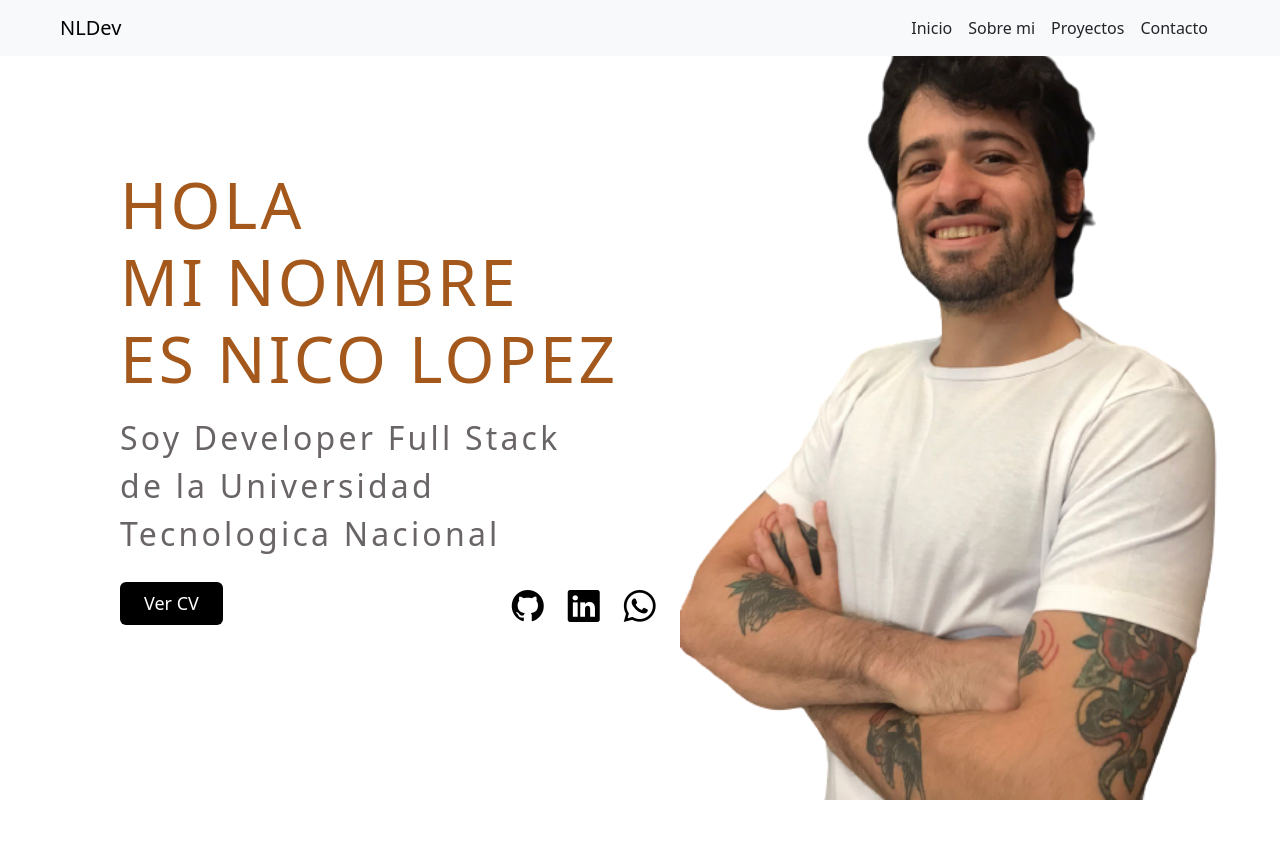
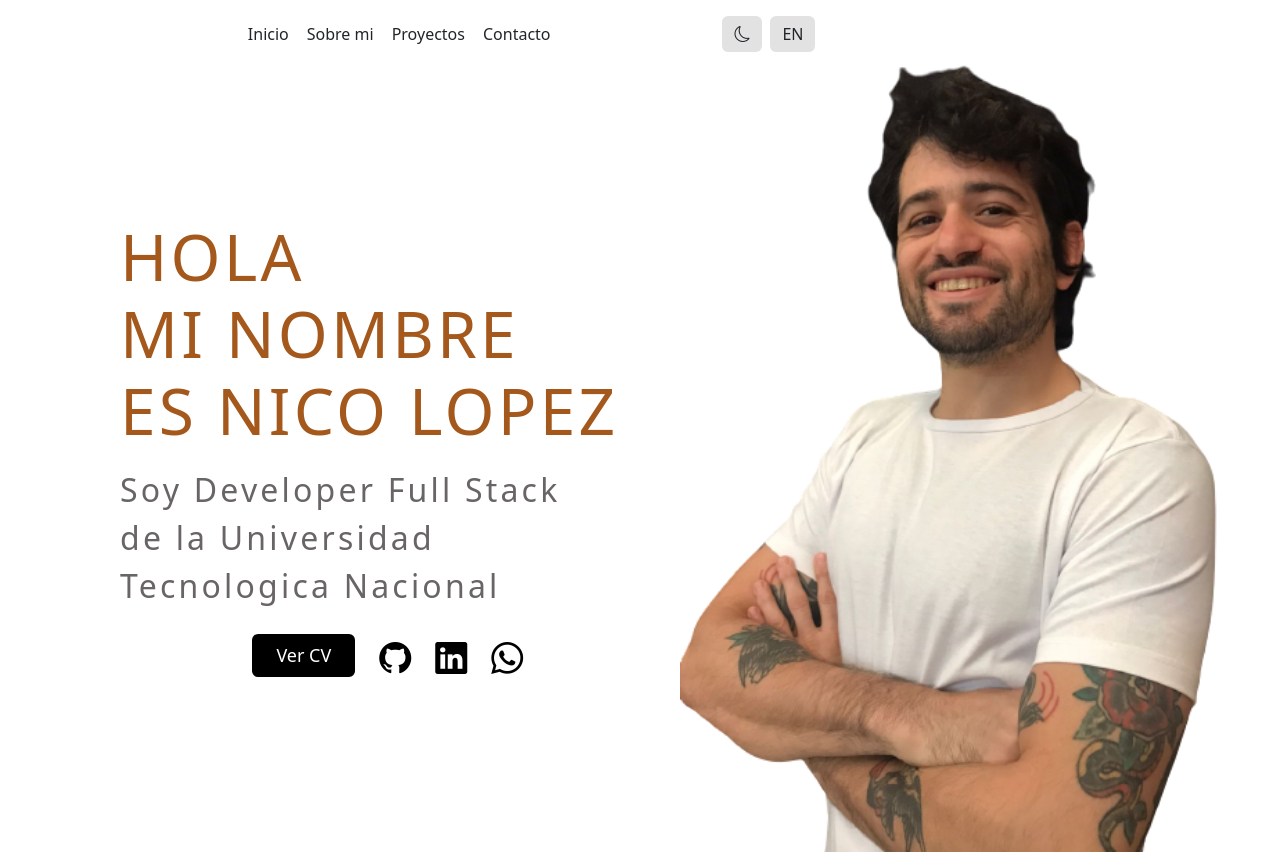
Before and after one commit to NicoLopezBjj/portfolio2.0, a React (Vite) app: page / in a window 1280 px wide. Shown: the top 854 px of the page. Built offline with nearby package versions, Linux system fonts and the light colour scheme.

Commit message:
changes in header

```diff
--- a/src/App.css
+++ b/src/App.css
@@ -0,0 +1,3 @@
+*{
+    margin: 0 auto;
+}
--- a/src/Components/Header/Header.css
+++ b/src/Components/Header/Header.css
@@ -1,16 +1,13 @@
-.menu-flex{
-    display: flex;
-    justify-content: space-between;
+nav{
+    margin: 0 auto;
+    width: 80%;
 }
 
 .nav-link {
     text-decoration: none;
-    padding:0.1 0.5;
+    padding:1px 1px;
 }
 
-nav{
-    background-color: #A4581B !important;
-}
 
 
 .nav-link:hover {
@@ -42,3 +39,13 @@ nav{
     text-align: center;
     white-space: nowrap;
 }
+
+.btnChange{
+    border: none;
+    background-color: #e2e2e2;
+}
+
+.btnChange:hover{
+    background-color: #000000;
+    color: white;
+}
--- a/src/Components/Header/Header.jsx
+++ b/src/Components/Header/Header.jsx
@@ -14,26 +14,49 @@ const Header = () => {
     }
 
     return(
-    <nav className="navbar navbar-expand-lg bg-body-tertiary fixed-top">
-        <div className="container-fluid ">
-            <a className="navbar-brand mx-md-5 me-1">NLDev</a>
+        <nav className=' navbar-expand-lg mt-3'>
              <button className="navbar-toggler" type="button"  onClick={toggleMenu}
                      aria-expanded={isMenuOpen} aria-controls="navbarNavAltMarkup" aria-label="Toggle navigation">
              <span className="navbar-toggler-icon"></span>
             </button>
             <div className={`justify-content-end collapse navbar-collapse ${isMenuOpen ? 'show' : ''}`} id="navbarNavAltMarkup">
-                <div className="d-flex justify-content-end margin mx-5 px-1 overFlow w-100">
+                <div className="d-flex justify-content-center overFlow">
                     <a className="nav-link mx-2" aria-current="page" href="#inicio" onClick={handleLinkClick} >Inicio</a>
                      <a className="nav-link mx-2" href="#resumen" onClick={handleLinkClick}>Sobre mi</a>
                      <a className="nav-link mx-2" href="#lastJob" onClick={handleLinkClick}>Proyectos</a>
                      <a className="nav-link mx-2" href="#contactame" onClick={handleLinkClick}>Contacto</a>
                 </div>
+                <div className=' ms-5'>
+                    <button className='mx-1 btn btnChange'><i class="bi bi-moon"></i></button>
+                    <button className='mx-1 btn btnChange'>EN</button>
                 </div>
                 <div className={`justify-content-end ${isMenuOpen ? "d-none" : "d-flex"}`}>
                 </div>
             </div>
         </nav>
 
+
+
+    // <nav className="navbar navbar-expand-lg bg-body-tertiary fixed-top d-flex justify-content-center">
+    //     <div className="container-fluid ">
+    //         <a className="navbar-brand mx-md-5 me-1">NLDev</a>
+    //         <button className="navbar-toggler" type="button"  onClick={toggleMenu}
+    //                 aria-expanded={isMenuOpen} aria-controls="navbarNavAltMarkup" aria-label="Toggle navigation">
+    //         <span className="navbar-toggler-icon"></span>
+    //         </button>
+    //         <div className={`justify-content-end collapse navbar-collapse ${isMenuOpen ? 'show' : ''}`} id="navbarNavAltMarkup">
+    //             <div className="d-flex justify-content-end margin mx-5 px-1 overFlow w-100">
+    //                 <a className="nav-link mx-2" aria-current="page" href="#inicio" onClick={handleLinkClick} >Inicio</a>
+    //                 <a className="nav-link mx-2" href="#resumen" onClick={handleLinkClick}>Sobre mi</a>
+    //                 <a className="nav-link mx-2" href="#lastJob" onClick={handleLinkClick}>Proyectos</a>
+    //                 <a className="nav-link mx-2" href="#contactame" onClick={handleLinkClick}>Contacto</a>
+    //             </div>
+    //         </div>
+    //             <div className={`justify-content-end ${isMenuOpen ? "d-none" : "d-flex"}`}>
+    //             </div>
+    //     </div>
+    // </nav>
+
     )
 }
 
--- a/src/Components/Inicio/Inicio.jsx
+++ b/src/Components/Inicio/Inicio.jsx
@@ -7,7 +7,7 @@ const Inicio = () => {
 
     return (
         <>
-        <div className="d-flex justify-content-between height fondo ps-lg-5">
+        <div className="d-flex justify-content-between  height fondo ps-lg-5">
             <div id="inicio" className='ms-5 d-flex flex-column justify-content-center'>
                 <h1 className="empujar titleBrown fontSize mx-4 pb-2">Hola<br/> mi nombre<br/> es Nico Lopez</h1>
                 <p className='gris mx-4 fontSizeB pb-2'>Soy Developer Full Stack <br/> de la Universidad Tecnologica Nacional</p>
--- a/src/Components/SobreMi/SobreMi.jsx
+++ b/src/Components/SobreMi/SobreMi.jsx
@@ -13,8 +13,6 @@ const SobreMi = () => {
                     Tambien soy profesor de Brazilian Jiu Jitsu y de Acroyoga, formado en la escuela FLAY(Formacion Latinoamericana de Acroyoga). Mi pasion por las artes marciales y el movimiento me impulsaron y motivaron a seguir estudiando y sumando herramientas en mi vida. Y acompañar a otros/as a descubrirlas.</p>
                 </div>
                 <div className='ps-md-4 d-flex flex-column justify-content-center'>
-                    <h2 className='titleBlack'>Mi carrera</h2>
-                    <p className='textoGris'> Hace 8 años practico Jiu Jitsu, soy cinturon Marron, profesor, competidor activo y arbitro profesional. Tambien participe y participo en multiples eventos nacionales de acroyoga. Mi objetivo para este año 2024 es insertarme en el mundo laboral IT para perfeccionarme como programador, ganar experencia y seguir creciendo como profesional.</p>
                     <h2 className='titleBlack'>Mi educacion</h2>
                     <p className='textoGris'><span className='marronLetra bold pad'>Termine la Diplomatura en Programacion Web Full Stack</span> en la Universidad Tecnologica Nacional.</p>
                     <a href=""><button className="btn btn-primary color border-0 px-4 py-2 mb-2 x-large" href="#cv">Ver Certificado</button></a>
```
Lines whose indentation alone changed are shown as unchanged.
